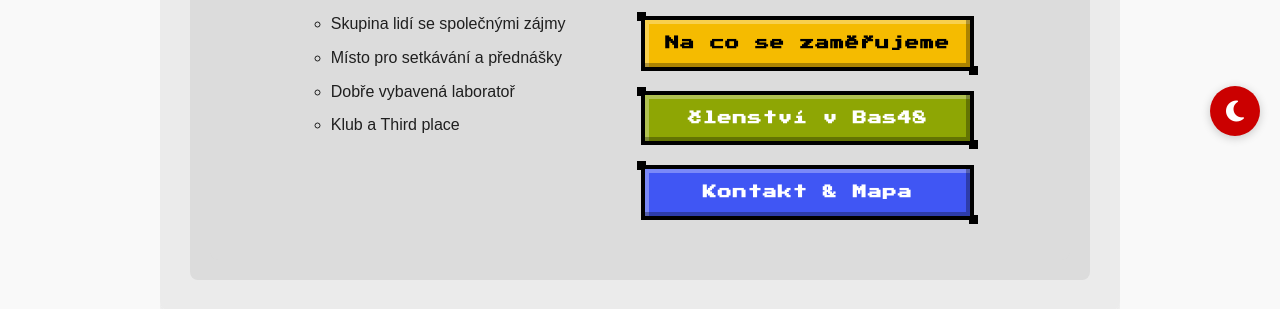
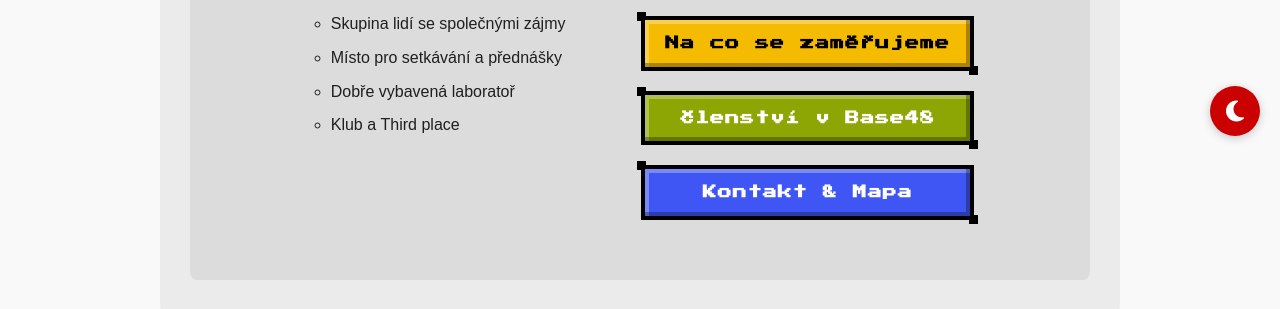
Before and after one commit to Thebys/base48, a PHP site: page / in a window 1280 px wide. Shown: the part 644-953 px from the top of the page. Run offline with PHP 8.4, Linux system fonts and the light colour scheme.

Commit message:
Correct typo

```diff
--- a/index.php
+++ b/index.php
@@ -54,7 +54,7 @@
                                     <span class="pixel-btn-inner">Na co se zaměřujeme</span>
                                 </a>
                                 <a href="#clenstvi" class="pixel-btn pixel-btn-green">
-                                    <span class="pixel-btn-inner">Členství v Bas48</span>
+                                    <span class="pixel-btn-inner">Členství v Base48</span>
                                 </a>
                                 <a href="#kontakt" class="pixel-btn pixel-btn-blue">
                                     <span class="pixel-btn-inner">Kontakt & Mapa</span>
```
